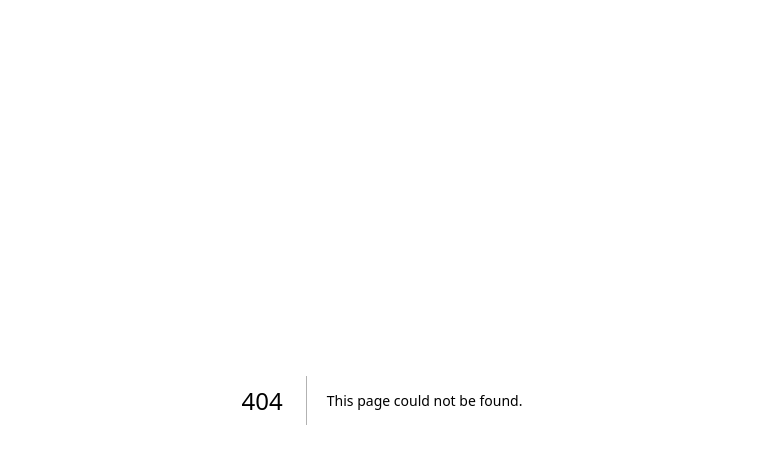
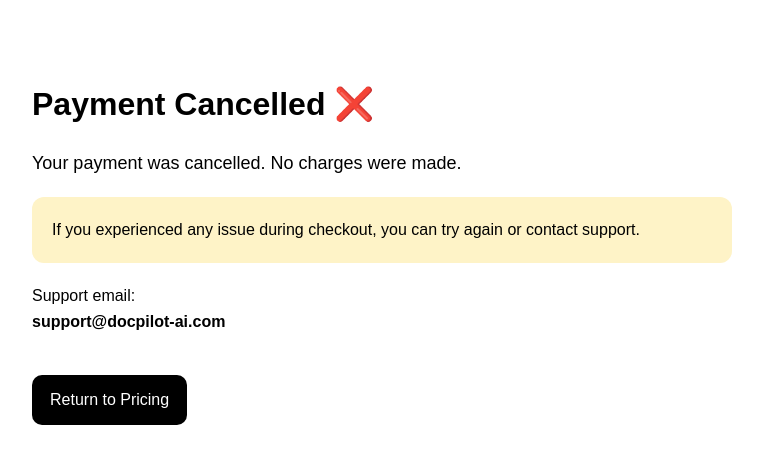
Before and after one commit to docpilot570/docpilot-ai, a Next.js app: page /cancel in a window 1280 px wide. Before the commit this address had no page. Shown: the top 464 px of the page, without its empty margins (258-1021 px from the left). Built offline with nearby package versions, Linux system fonts and the light colour scheme.

Commit message:
Create cancel.js

```diff
--- /dev/null
+++ b/pages/cancel.js
@@ -0,0 +1,56 @@
+export default function Cancel() {
+  return (
+    <div
+      style={{
+        padding: "50px 20px",
+        fontFamily: "Arial, sans-serif",
+        maxWidth: "700px",
+        margin: "0 auto",
+        lineHeight: 1.6,
+      }}
+    >
+      <h1 style={{ fontSize: "32px", marginBottom: "10px" }}>
+        Payment Cancelled ❌
+      </h1>
+
+      <p style={{ fontSize: "18px" }}>
+        Your payment was cancelled. No charges were made.
+      </p>
+
+      <div
+        style={{
+          background: "#fef3c7",
+          padding: "20px",
+          borderRadius: "12px",
+          marginTop: "20px",
+        }}
+      >
+        <p style={{ margin: 0, fontSize: "16px" }}>
+          If you experienced any issue during checkout, you can try again or
+          contact support.
+        </p>
+      </div>
+
+      <p style={{ marginTop: "20px", fontSize: "16px" }}>
+        Support email:
+        <br />
+        <b>support@docpilot-ai.com</b>
+      </p>
+
+      <a
+        href="/pricing"
+        style={{
+          display: "inline-block",
+          marginTop: "25px",
+          padding: "12px 18px",
+          background: "black",
+          color: "white",
+          borderRadius: "10px",
+          textDecoration: "none",
+        }}
+      >
+        Return to Pricing
+      </a>
+    </div>
+  );
+}
```
